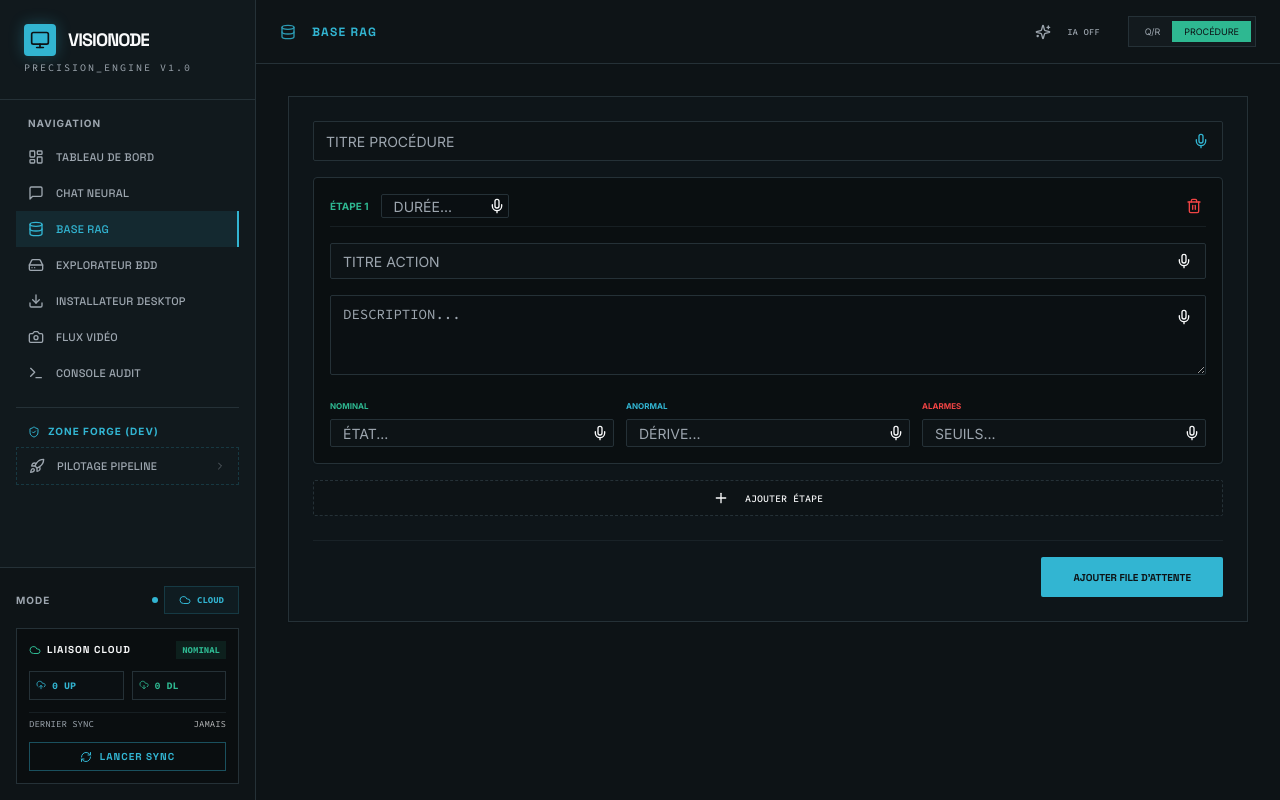
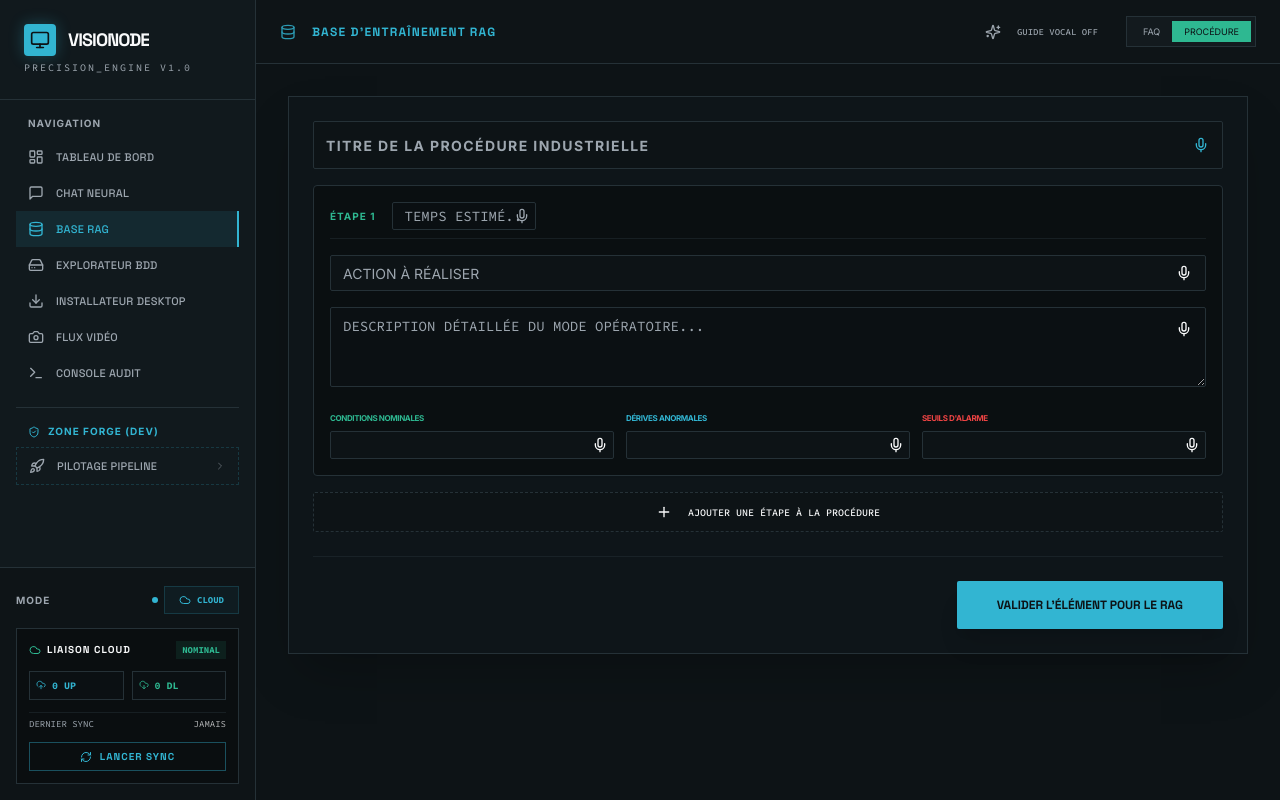
Before and after one commit to beebee-coder/cpp.sousse, a Next.js app: page /dataset in a window 1280 px wide. Both pictures are taken after a click on the button "PROCÉDURE". Built offline with nearby package versions, Linux system fonts and the light colour scheme.

Commit message:
1. 502 Bad Gateway sur /dataset Votre application essaie d'accéder à /da

```diff
--- a/src/app/(dashboard)/dataset/page.tsx
+++ b/src/app/(dashboard)/dataset/page.tsx
@@ -55,7 +55,6 @@ interface QAItem {
   type: 'qa' | 'procedure';
   label: string;
   details: string;
-  mediaAssets?: { type: 'image' | 'video', file: File, step: number }[];
 }
 
 export default function DatasetPage() {
@@ -76,19 +75,19 @@ export default function DatasetPage() {
   const [isUploading, setIsUploading] = useState(false);
   const [isGuideActive, setIsGuideActive] = useState(false);
 
+  // Utilisation d'une référence immuable pour le routage de la voix
   const activeVoiceFieldRef = useRef<{ type: string, index?: number } | null>(null);
   const [activeVoiceField, setActiveVoiceField] = useState<{ type: string, index?: number } | null>(null);
 
-  const { isListening, isSupported, startListening, stopListening, speak } = useVoice({
-    onResult: (text) => {
+  const handleVoiceResult = useCallback((text: string) => {
     const target = activeVoiceFieldRef.current;
     if (!target) {
-        console.warn(`[DATASET_AUDIT] ⚠️ Aucun champ cible pour : "${text}"`);
+      console.warn(`[DATASET_AUDIT] ⚠️ Aucun champ cible identifié pour : "${text}"`);
       return;
     }
 
-      console.log(`[DATASET_AUDIT] 🎯 Injection vers : ${target.type} ${target.index ?? ''}`);
     const cleanText = text.trim();
+    console.log(`[DATASET_AUDIT] 🎯 Injection vers [${target.type}] ${target.index ?? ''} : "${cleanText}"`);
 
     if (target.type === 'question') {
       setQuestion(prev => prev ? `${prev} ${cleanText}` : cleanText);
@@ -110,56 +109,46 @@ export default function DatasetPage() {
         return next;
       });
     }
-    }
+  }, []);
+
+  const { isListening, isSupported, startListening, stopListening, speak } = useVoice({
+    onResult: handleVoiceResult,
+    autoRestart: true,
+    continuous: true
   });
 
   const toggleVoice = (type: string, index?: number) => {
     const target = { type, index };
-    const isActive = isListening && activeVoiceField?.type === type && activeVoiceField?.index === index;
+    const isCurrentlyActive = isListening && activeVoiceField?.type === type && activeVoiceField?.index === index;
 
-    if (isActive) {
+    if (isCurrentlyActive) {
+      console.log(`[DATASET_AUDIT] 🛑 Arrêt micro pour ${type}`);
       stopListening();
       activeVoiceFieldRef.current = null;
       setActiveVoiceField(null);
     } else {
+      console.log(`[DATASET_AUDIT] 🎙️ Activation micro pour ${type}`);
       if (isListening) stopListening();
+
       activeVoiceFieldRef.current = target;
       setActiveVoiceField(target);
-      setTimeout(() => startListening(), 50);
+
+      // Petit délai pour laisser le temps au moteur de redémarrer proprement
+      setTimeout(() => {
+        startListening();
+        if (isGuideActive) {
+          const guideMsg = type === 'question' ? "Décrivez le symptôme observé." :
+                           type === 'answer' ? "Indiquez la méthode de résolution." :
+                           "Complétez ce champ de procédure.";
+          speak(guideMsg);
+        }
+      }, 100);
     }
   };
 
-  const [cameraOpen, setCameraModalOpen] = useState(false);
-  const [cameraType, setCameraType] = useState<'image' | 'video'>('image');
-  const [activeStepIndex, setActiveStepIndex] = useState<number | null>(null);
-  const [isRecording, setIsRecording] = useState(false);
-  const [cameraStream, setCameraStream] = useState<MediaStream | null>(null);
-
-  const videoRef = useRef<HTMLVideoElement>(null);
-  const mediaRecorderRef = useRef<MediaRecorder | null>(null);
-  const recordedChunksRef = useRef<Blob[]>([]);
-
-  const desktopPhotoRef = useRef<HTMLInputElement>(null);
-  const desktopVideoRef = useRef<HTMLInputElement>(null);
-
   useEffect(() => {
     setMounted(true);
-    return () => {
-      if (cameraStream) cameraStream.getTracks().forEach(t => t.stop());
-    };
-  }, [cameraStream]);
-
-  const handleTriggerCapture = (e: React.MouseEvent, index: number, type: 'image' | 'video') => {
-    e.preventDefault();
-    setActiveStepIndex(index);
-    if (isDesktop) {
-      if (type === 'image') desktopPhotoRef.current?.click();
-      else desktopVideoRef.current?.click();
-    } else {
-      setCameraType(type);
-      setCameraModalOpen(true);
-    }
-  };
+  }, []);
 
   const handleAddItem = (e: React.FormEvent) => {
     e.preventDefault();
@@ -174,6 +163,7 @@ export default function DatasetPage() {
       setProcTitle('');
       setProcSteps([{ id: Date.now().toString(), title: '', description: '', normalConditions: '', abnormalConditions: '', alarms: '', duration: '' }]);
     }
+    toast({ title: "Ajouté", description: "L'élément est dans la file d'attente locale." });
   };
 
   const handleFinalSubmit = async () => {
@@ -189,10 +179,10 @@ export default function DatasetPage() {
         createdAt: new Date()
       }));
       await apiClient.post('/api/sync/upload', { userId: 'admin', projectId: 'project-001', items });
-      toast({ title: "Transfert Réussi", description: "Données envoyées au registre cloud." });
+      toast({ title: "Synchronisation Réussie", description: `${items.length} éléments envoyés au registre.` });
       setQaItems([]);
     } catch (e) {
-      toast({ title: "Échec Transfert", variant: "destructive" });
+      toast({ title: "Échec Synchronisation", variant: "destructive" });
     } finally {
       setIsUploading(false);
     }
@@ -203,15 +193,13 @@ export default function DatasetPage() {
   return (
     <div className="flex flex-col lg:flex-row h-screen bg-background overflow-hidden">
       <DashboardSidebar />
-      <input type="file" accept="image/*" ref={desktopPhotoRef} className="hidden" />
-      <input type="file" accept="video/*" ref={desktopVideoRef} className="hidden" />
 
       <main className="flex-1 flex flex-col min-w-0 h-full overflow-y-auto terminal-scroll">
         <header className="h-16 border-b border-border bg-card/30 flex items-center justify-between px-6 shrink-0">
           <div className="flex items-center gap-4">
             <div className="lg:hidden w-10" />
             <Database className="w-4 h-4 text-primary animate-pulse" />
-            <span className="font-headline font-bold text-xs uppercase tracking-widest text-primary">Base RAG</span>
+            <span className="font-headline font-bold text-xs uppercase tracking-widest text-primary">Base d'Entraînement RAG</span>
           </div>
 
           <div className="flex items-center gap-4">
@@ -220,22 +208,22 @@ export default function DatasetPage() {
               size="sm"
               onClick={() => {
                 setIsGuideActive(!isGuideActive);
-                if (!isGuideActive) speak("Assistant de saisie activé.");
+                if (!isGuideActive) speak("Assistant de saisie vocale activé.");
               }}
               className={cn("h-9 text-[9px] font-code uppercase", isGuideActive ? "text-secondary" : "text-muted-foreground")}
             >
               <Sparkles className="w-3.5 h-3.5 mr-2" />
-              {isGuideActive ? "IA Active" : "IA OFF"}
+              {isGuideActive ? "Guide Vocal ON" : "Guide Vocal OFF"}
             </Button>
             <div className="flex bg-muted/30 p-1 rounded-sm border border-border">
-              <button onClick={() => setMode('qa')} className={cn("px-3 py-1 text-[9px] uppercase rounded-sm", mode === 'qa' ? "bg-primary text-primary-foreground" : "text-muted-foreground")}>Q/R</button>
+              <button onClick={() => setMode('qa')} className={cn("px-3 py-1 text-[9px] uppercase rounded-sm", mode === 'qa' ? "bg-primary text-primary-foreground" : "text-muted-foreground")}>FAQ</button>
               <button onClick={() => setMode('procedure')} className={cn("px-3 py-1 text-[9px] uppercase rounded-sm", mode === 'procedure' ? "bg-secondary text-secondary-foreground" : "text-muted-foreground")}>Procédure</button>
             </div>
           </div>
         </header>
 
         <div className="p-4 lg:p-8 max-w-5xl mx-auto w-full space-y-6">
-          <Card className="p-6 border-border bg-card/50 space-y-6 rounded-sm">
+          <Card className="p-6 border-border bg-card/50 space-y-6 rounded-sm shadow-2xl">
             <form onSubmit={handleAddItem} className="space-y-6">
               {mode === 'qa' ? (
                 <div className="grid grid-cols-1 md:grid-cols-2 gap-4">
@@ -243,10 +231,13 @@ export default function DatasetPage() {
                     <Textarea
                       value={question}
                       onChange={(e) => setQuestion(e.target.value)}
-                      placeholder="SYMPTÔME..."
-                      className={cn("h-32 bg-background font-code text-xs uppercase pr-10", activeVoiceField?.type === 'question' && "ring-2 ring-red-500")}
+                      placeholder="SYMPTÔME / QUESTION..."
+                      className={cn(
+                        "h-32 bg-background font-code text-xs uppercase pr-10 transition-all",
+                        activeVoiceField?.type === 'question' && "ring-2 ring-red-500 animate-pulse border-red-500"
+                      )}
                     />
-                    <Button type="button" variant="ghost" size="icon" onClick={() => toggleVoice('question')} className="absolute top-2 right-2 h-7 w-7 text-primary">
+                    <Button type="button" variant="ghost" size="icon" onClick={() => toggleVoice('question')} className={cn("absolute top-2 right-2 h-7 w-7", activeVoiceField?.type === 'question' ? "text-red-500" : "text-primary")}>
                       {activeVoiceField?.type === 'question' && isListening ? <MicOff className="w-3.5 h-3.5" /> : <Mic className="w-3.5 h-3.5" />}
                     </Button>
                   </div>
@@ -254,10 +245,13 @@ export default function DatasetPage() {
                     <Textarea
                       value={answer}
                       onChange={(e) => setAnswer(e.target.value)}
-                      placeholder="RÉSOLUTION..."
-                      className={cn("h-32 bg-background font-code text-xs uppercase pr-10", activeVoiceField?.type === 'answer' && "ring-2 ring-red-500")}
+                      placeholder="RÉSOLUTION / RÉPONSE..."
+                      className={cn(
+                        "h-32 bg-background font-code text-xs uppercase pr-10 transition-all",
+                        activeVoiceField?.type === 'answer' && "ring-2 ring-red-500 animate-pulse border-red-500"
+                      )}
                     />
-                    <Button type="button" variant="ghost" size="icon" onClick={() => toggleVoice('answer')} className="absolute top-2 right-2 h-7 w-7 text-primary">
+                    <Button type="button" variant="ghost" size="icon" onClick={() => toggleVoice('answer')} className={cn("absolute top-2 right-2 h-7 w-7", activeVoiceField?.type === 'answer' ? "text-red-500" : "text-primary")}>
                       {activeVoiceField?.type === 'answer' && isListening ? <MicOff className="w-3.5 h-3.5" /> : <Mic className="w-3.5 h-3.5" />}
                     </Button>
                   </div>
@@ -265,95 +259,120 @@ export default function DatasetPage() {
               ) : (
                 <div className="space-y-4">
                   <div className="relative group">
-                    <Input value={procTitle} onChange={(e) => setProcTitle(e.target.value)} placeholder="TITRE PROCÉDURE" className={cn("bg-background uppercase", activeVoiceField?.type === 'procTitle' && "ring-2 ring-red-500")} />
-                    <Button type="button" variant="ghost" size="icon" onClick={() => toggleVoice('procTitle')} className="absolute top-1.5 right-2 h-7 w-7 text-primary">
+                    <Input
+                      value={procTitle}
+                      onChange={(e) => setProcTitle(e.target.value)}
+                      placeholder="TITRE DE LA PROCÉDURE INDUSTRIELLE"
+                      className={cn(
+                        "bg-background uppercase h-12 text-sm font-bold tracking-widest",
+                        activeVoiceField?.type === 'procTitle' && "ring-2 ring-red-500 animate-pulse border-red-500"
+                      )}
+                    />
+                    <Button type="button" variant="ghost" size="icon" onClick={() => toggleVoice('procTitle')} className={cn("absolute top-2.5 right-2 h-7 w-7", activeVoiceField?.type === 'procTitle' ? "text-red-500" : "text-primary")}>
                       {activeVoiceField?.type === 'procTitle' && isListening ? <MicOff className="w-3.5 h-3.5" /> : <Mic className="w-3.5 h-3.5" />}
                     </Button>
                   </div>
+
                   {procSteps.map((step, index) => (
-                    <Card key={step.id} className="p-4 border-border bg-black/30 space-y-4">
+                    <Card key={step.id} className="p-4 border-border bg-black/30 space-y-4 relative group">
                       <div className="flex justify-between items-center border-b border-border/50 pb-2">
-                        <div className="flex items-center gap-3">
-                          <span className="text-[10px] font-bold text-secondary">ÉTAPE {index + 1}</span>
+                        <div className="flex items-center gap-4">
+                          <span className="text-[10px] font-bold text-secondary tracking-widest uppercase">Étape {index + 1}</span>
                           <div className="relative">
                             <Input
-                              placeholder="DURÉE..."
+                              placeholder="TEMPS ESTIMÉ..."
                               value={step.duration}
                               onChange={(e) => { const n = [...procSteps]; n[index].duration = e.target.value; setProcSteps(n); }}
-                              className={cn("h-6 w-32 text-[9px] bg-background/20", activeVoiceField?.type === 'stepDuration' && activeVoiceField?.index === index && "ring-1 ring-red-500")}
+                              className={cn(
+                                "h-7 w-36 text-[9px] bg-background/20 font-code uppercase",
+                                activeVoiceField?.type === 'stepDuration' && activeVoiceField?.index === index && "ring-1 ring-red-500"
+                              )}
                             />
-                            <Button type="button" variant="ghost" size="icon" onClick={() => toggleVoice('stepDuration', index)} className="absolute right-0 top-0 h-6 w-6"><Mic className="w-2.5 h-2.5" /></Button>
+                            <Button type="button" variant="ghost" size="icon" onClick={() => toggleVoice('stepDuration', index)} className="absolute right-0 top-0 h-7 w-7 text-muted-foreground"><Mic className="w-2.5 h-2.5" /></Button>
                           </div>
                         </div>
-                        <Button variant="ghost" size="icon" className="h-6 w-6 text-destructive" onClick={() => setProcSteps(procSteps.filter(s => s.id !== step.id))}><Trash2 className="w-3 h-3" /></Button>
+                        <Button variant="ghost" size="icon" className="h-6 w-6 text-destructive opacity-0 group-hover:opacity-100 transition-opacity" onClick={() => setProcSteps(procSteps.filter(s => s.id !== step.id))}><Trash2 className="w-3 h-3" /></Button>
                       </div>
+
                       <div className="space-y-4">
                         <div className="relative group">
                           <Input
-                            placeholder="TITRE ACTION"
+                            placeholder="ACTION À RÉALISER"
                             value={step.title}
                             onChange={(e) => { const n = [...procSteps]; n[index].title = e.target.value; setProcSteps(n); }}
-                            className={cn("h-9 text-[11px] uppercase", activeVoiceField?.type === 'stepTitle' && activeVoiceField?.index === index && "ring-2 ring-red-500")}
+                            className={cn("h-9 text-[11px] uppercase bg-background", activeVoiceField?.type === 'stepTitle' && activeVoiceField?.index === index && "ring-2 ring-red-500")}
                           />
                           <Button type="button" variant="ghost" size="icon" onClick={() => toggleVoice('stepTitle', index)} className="absolute top-1 right-2 h-7 w-7"><Mic className="w-3.5 h-3.5" /></Button>
                         </div>
+
                         <div className="relative group">
                           <Textarea
-                            placeholder="DESCRIPTION..."
+                            placeholder="DESCRIPTION DÉTAILLÉE DU MODE OPÉRATOIRE..."
                             value={step.description}
                             onChange={(e) => { const n = [...procSteps]; n[index].description = e.target.value; setProcSteps(n); }}
                             className={cn("h-20 bg-background/50 font-code text-[11px] uppercase", activeVoiceField?.type === 'stepDesc' && activeVoiceField?.index === index && "ring-2 ring-red-500")}
                           />
                           <Button type="button" variant="ghost" size="icon" onClick={() => toggleVoice('stepDesc', index)} className="absolute top-2 right-2 h-7 w-7"><Mic className="w-3.5 h-3.5" /></Button>
                         </div>
+
                         <div className="grid grid-cols-1 md:grid-cols-3 gap-3">
                           <div className="space-y-1 relative">
-                            <span className="text-[8px] font-bold text-secondary uppercase">Nominal</span>
-                            <Input placeholder="ÉTAT..." value={step.normalConditions} onChange={(e) => { const n = [...procSteps]; n[index].normalConditions = e.target.value; setProcSteps(n); }} className="h-7 text-[9px]" />
+                            <span className="text-[8px] font-bold text-secondary uppercase tracking-tighter">Conditions Nominales</span>
+                            <Input value={step.normalConditions} onChange={(e) => { const n = [...procSteps]; n[index].normalConditions = e.target.value; setProcSteps(n); }} className={cn("h-7 text-[9px] bg-background", activeVoiceField?.type === 'stepNormal' && activeVoiceField?.index === index && "ring-1 ring-red-500")} />
                             <Button type="button" variant="ghost" size="icon" onClick={() => toggleVoice('stepNormal', index)} className="absolute bottom-0 right-0 h-7 w-7"><Mic className="w-2.5 h-2.5" /></Button>
                           </div>
                           <div className="space-y-1 relative">
-                            <span className="text-[8px] font-bold text-primary uppercase">Anormal</span>
-                            <Input placeholder="DÉRIVE..." value={step.abnormalConditions} onChange={(e) => { const n = [...procSteps]; n[index].abnormalConditions = e.target.value; setProcSteps(n); }} className="h-7 text-[9px]" />
+                            <span className="text-[8px] font-bold text-primary uppercase tracking-tighter">Dérives Anormales</span>
+                            <Input value={step.abnormalConditions} onChange={(e) => { const n = [...procSteps]; n[index].abnormalConditions = e.target.value; setProcSteps(n); }} className={cn("h-7 text-[9px] bg-background", activeVoiceField?.type === 'stepAbnormal' && activeVoiceField?.index === index && "ring-1 ring-red-500")} />
                             <Button type="button" variant="ghost" size="icon" onClick={() => toggleVoice('stepAbnormal', index)} className="absolute bottom-0 right-0 h-7 w-7"><Mic className="w-2.5 h-2.5" /></Button>
                           </div>
                           <div className="space-y-1 relative">
-                            <span className="text-[8px] font-bold text-destructive uppercase">Alarmes</span>
-                            <Input placeholder="SEUILS..." value={step.alarms} onChange={(e) => { const n = [...procSteps]; n[index].alarms = e.target.value; setProcSteps(n); }} className="h-7 text-[9px]" />
+                            <span className="text-[8px] font-bold text-destructive uppercase tracking-tighter">Seuils d'Alarme</span>
+                            <Input value={step.alarms} onChange={(e) => { const n = [...procSteps]; n[index].alarms = e.target.value; setProcSteps(n); }} className={cn("h-7 text-[9px] bg-background", activeVoiceField?.type === 'stepAlarms' && activeVoiceField?.index === index && "ring-1 ring-red-500")} />
                             <Button type="button" variant="ghost" size="icon" onClick={() => toggleVoice('stepAlarms', index)} className="absolute bottom-0 right-0 h-7 w-7"><Mic className="w-2.5 h-2.5" /></Button>
                           </div>
                         </div>
                       </div>
                     </Card>
                   ))}
-                  <Button type="button" variant="outline" onClick={() => setProcSteps([...procSteps, { id: Date.now().toString(), title: '', description: '', normalConditions: '', abnormalConditions: '', alarms: '', duration: '' }])} className="w-full border-dashed h-9 text-[10px] uppercase font-code">
-                    <Plus className="w-3.5 h-3.5 mr-2" /> Ajouter Étape
+                  <Button type="button" variant="outline" onClick={() => setProcSteps([...procSteps, { id: Date.now().toString(), title: '', description: '', normalConditions: '', abnormalConditions: '', alarms: '', duration: '' }])} className="w-full border-dashed h-10 text-[10px] uppercase font-code hover:bg-primary/5 transition-colors">
+                    <Plus className="w-4 h-4 mr-2" /> Ajouter une étape à la procédure
                   </Button>
                 </div>
               )}
-              <div className="flex justify-end pt-4 border-t border-border/50">
-                <Button type="submit" size="sm" className="font-headline font-bold uppercase text-[10px] h-10 px-8 bg-primary">Ajouter File d'attente</Button>
+
+              <div className="flex justify-end pt-6 border-t border-border/50">
+                <Button type="submit" size="lg" className="font-headline font-bold uppercase text-xs h-12 px-10 bg-primary shadow-xl hover:scale-105 active:scale-95 transition-all">
+                  Valider l'élément pour le RAG
+                </Button>
               </div>
             </form>
           </Card>
 
           {qaItems.length > 0 && (
-            <div className="space-y-4 pb-12">
+            <div className="space-y-4 pb-12 animate-in fade-in slide-in-from-bottom-4 duration-500">
               <div className="flex justify-between items-center px-2">
-                <h3 className="text-[10px] font-bold uppercase tracking-widest text-muted-foreground flex items-center gap-2"><Layers className="w-4 h-4 text-primary" /> File d'attente ({qaItems.length})</h3>
-                <Button onClick={handleFinalSubmit} disabled={isUploading} className="bg-primary text-[10px] uppercase font-bold h-9">
+                <h3 className="text-[10px] font-bold uppercase tracking-widest text-muted-foreground flex items-center gap-2">
+                  <Layers className="w-4 h-4 text-primary" />
+                  Éléments en attente ({qaItems.length})
+                </h3>
+                <Button onClick={handleFinalSubmit} disabled={isUploading} className="bg-secondary text-secondary-foreground text-[10px] uppercase font-bold h-9 px-6 shadow-lg">
                   {isUploading ? <RefreshCw className="w-3.5 h-3.5 mr-2 animate-spin" /> : <UploadCloud className="w-3.5 h-3.5 mr-2" />}
-                  Sync Registre Cloud
+                  Pousser vers le Cloud
                 </Button>
               </div>
               <div className="grid grid-cols-1 gap-2">
                 {qaItems.map((item) => (
-                  <Card key={item.id} className="p-3 border-border bg-black/20 font-code text-[9px] flex justify-between items-center rounded-sm">
+                  <Card key={item.id} className="p-3 border-border bg-black/40 font-code text-[9px] flex justify-between items-center rounded-sm group hover:border-primary/50 transition-colors">
                     <div className="truncate flex items-center gap-3">
-                      <Badge variant="outline" className="text-[8px] py-0 px-1.5">{item.type.toUpperCase()}</Badge>
-                      <span className="text-muted-foreground uppercase truncate">{item.label}</span>
+                      <Badge variant={item.type === 'qa' ? 'default' : 'secondary'} className="text-[8px] py-0 px-1.5 uppercase font-bold">
+                        {item.type}
+                      </Badge>
+                      <span className="text-muted-foreground uppercase truncate max-w-md">{item.label}</span>
                     </div>
-                    <Button variant="ghost" size="icon" onClick={() => setQaItems(qaItems.filter(i => i.id !== item.id))} className="h-7 w-7 text-muted-foreground"><Trash2 className="w-3 h-3" /></Button>
+                    <Button variant="ghost" size="icon" onClick={() => setQaItems(qaItems.filter(i => i.id !== item.id))} className="h-7 w-7 text-muted-foreground hover:text-destructive transition-colors">
+                      <Trash2 className="w-3.5 h-3.5" />
+                    </Button>
                   </Card>
                 ))}
               </div>
@@ -361,14 +380,6 @@ export default function DatasetPage() {
           )}
         </div>
       </main>
-
-      <Dialog open={cameraOpen} onOpenChange={setCameraModalOpen}>
-        <DialogContent className="max-w-xl bg-card border-primary/30 p-0 overflow-hidden">
-          <div className="relative aspect-video bg-black flex items-center justify-center">
-            {cameraStream ? <video ref={videoRef} autoPlay playsInline muted className="w-full h-full object-cover" /> : <Loader2 className="w-8 h-8 animate-spin" />}
-          </div>
-        </DialogContent>
-      </Dialog>
     </div>
   );
 }
```
Also changed, not shown: src/app/api/dataset/route.ts (+24 -6 lines), src/components/dashboard/DatasetPage.tsx (+2 -121 lines). Lines whose indentation alone changed are shown as unchanged.
